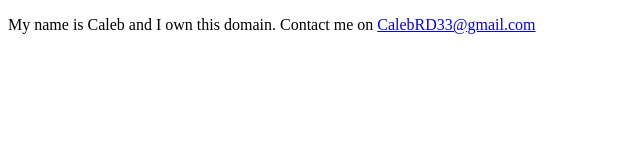
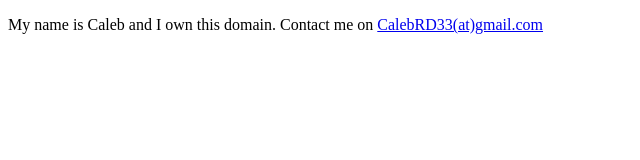
Before and after one commit to CalebRD33/CalebRD33.github.io, a plain HTML site: page index.html in a window 1280 px wide. Shown: the full height of the page, 0-640 px from the left. Drawn offline with Linux system fonts and the light colour scheme.

Commit message:
Update index.html

```diff
--- a/index.html
+++ b/index.html
@@ -9,7 +9,7 @@
 <body>
     <p>
     My name is Caleb and I own this domain. Contact me on
-    <a href="mailto:CalebRD33@gmail.com">CalebRD33@gmail.com</a>
+    <a href="mailto:CalebRD33@gmail.com">CalebRD33(at)gmail.com</a>
     </p>
 </body>
 </html>
```
